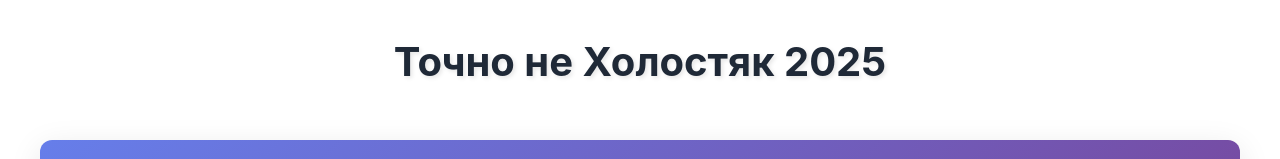
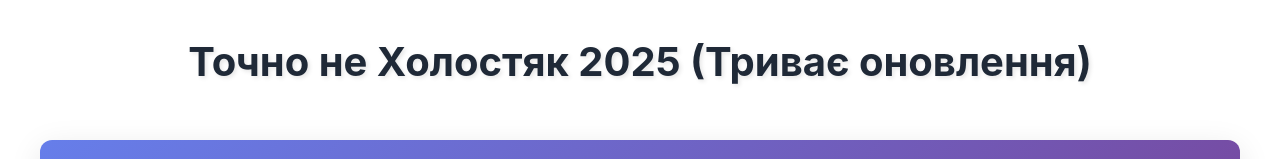
Before and after one commit to oleh-strilianyi/k-poll, a React (Vite) app: page / in a window 1280 px wide. Shown: the top 159 px of the page. Built offline with nearby package versions, Linux system fonts and the light colour scheme.

Commit message:
Adds update message

```diff
--- a/src/components/Header.tsx
+++ b/src/components/Header.tsx
@@ -3,7 +3,7 @@ import styles from './Header.module.css';
 export default function Header() {
   return (
     <header className={styles.header}>
-      <h1>Точно не Холостяк 2025</h1>
+      <h1>Точно не Холостяк 2025 (Триває оновлення)</h1>
     </header>
   );
 }
```
